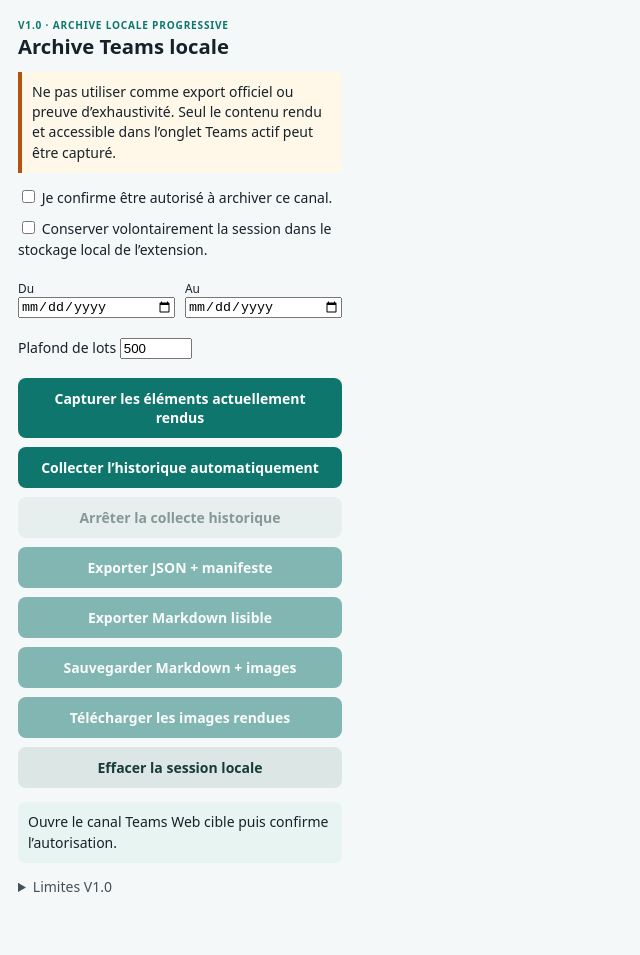
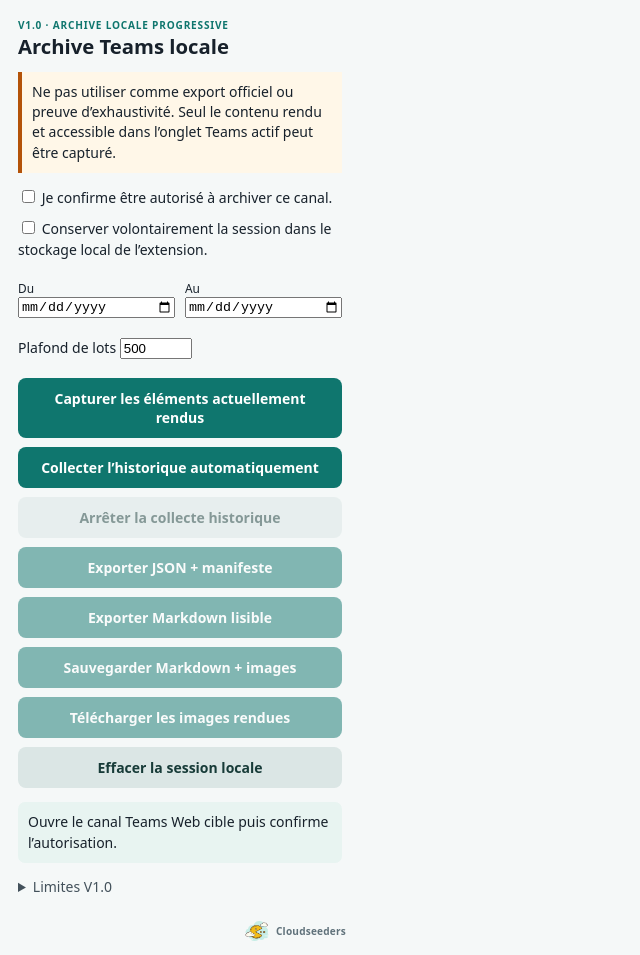
Before and after one commit to elricvo/web-teams-chrome-plugin, a website with bundled scripts: page src/popup/popup.html in a window 1280 px wide. Shown: the whole page, without its empty margins (0-640 px from the left). Before the commit the page ends 915 px from the top, so only its background shows below. Built offline with nearby package versions, Linux system fonts and the light colour scheme; no server answers.

Commit message:
feat: add Cloudseeders extension branding

```diff
--- a/package.json
+++ b/package.json
@@ -1,6 +1,6 @@
 {
   "name": "teams-channel-archive-extension",
-  "version": "1.0.0",
+  "version": "1.0.1",
   "private": true,
   "type": "module",
   "scripts": {
--- a/src/popup/popup.css
+++ b/src/popup/popup.css
@@ -1 +1 @@
-:root{color-scheme:light;font:14px/1.45 system-ui,sans-serif;color:#17212b}body{width:360px;margin:0;background:#f5f8f8}main{padding:18px}h1{font-size:1.45rem;line-height:1.1;margin:.2rem 0 .7rem}.eyebrow{font-size:.72rem;font-weight:800;letter-spacing:.08em;text-transform:uppercase;color:#0f766e;margin:0}.warning{border-left:4px solid #b45309;background:#fff7e8;padding:10px;margin:14px 0}label{display:block;margin:10px 0}.dates{display:flex;gap:10px}.dates label{flex:1;font-size:.85rem}input[type=date]{width:100%;box-sizing:border-box}button{width:100%;border:0;border-radius:8px;background:#0f766e;color:#fff;font:700 14px system-ui;padding:11px;margin-top:9px;cursor:pointer}button:disabled{opacity:.5;cursor:not-allowed}.secondary{background:#dbe6e5;color:#173b38}button:focus-visible,input:focus-visible{outline:3px solid #eab308;outline-offset:2px}#status{min-height:40px;background:#e8f4f1;padding:10px;border-radius:7px}details{margin-top:14px;color:#43515b}ul{padding-left:18px}
+:root{color-scheme:light;font:14px/1.45 system-ui,sans-serif;color:#17212b}body{width:360px;margin:0;background:#f5f8f8}main{position:relative;padding:18px 18px 58px}h1{font-size:1.45rem;line-height:1.1;margin:.2rem 0 .7rem}.eyebrow{font-size:.72rem;font-weight:800;letter-spacing:.08em;text-transform:uppercase;color:#0f766e;margin:0}.warning{border-left:4px solid #b45309;background:#fff7e8;padding:10px;margin:14px 0}label{display:block;margin:10px 0}.dates{display:flex;gap:10px}.dates label{flex:1;font-size:.85rem}input[type=date]{width:100%;box-sizing:border-box}button{width:100%;border:0;border-radius:8px;background:#0f766e;color:#fff;font:700 14px system-ui;padding:11px;margin-top:9px;cursor:pointer}button:disabled{opacity:.5;cursor:not-allowed}.secondary{background:#dbe6e5;color:#173b38}button:focus-visible,input:focus-visible{outline:3px solid #eab308;outline-offset:2px}#status{min-height:40px;background:#e8f4f1;padding:10px;border-radius:7px}details{margin-top:14px;color:#43515b}ul{padding-left:18px}.brand{position:absolute;right:14px;bottom:10px;display:flex;align-items:center;gap:5px;color:#60727b;font-size:.72rem;font-weight:700;letter-spacing:.02em}.brand img{width:28px;height:28px;object-fit:contain}
--- a/src/popup/popup.html
+++ b/src/popup/popup.html
@@ -22,6 +22,7 @@
     <button id="erase" class="secondary" type="button">Effacer la session locale</button>
     <p id="status" role="status">Ouvre le canal Teams Web cible puis confirme l’autorisation.</p>
     <details><summary>Limites V1.0</summary><ul><li>Une date « Du » est obligatoire pour la collecte automatique ; Teams doit rester ouvert et le poste éveillé.</li><li>Le scroll s’arrête à la borne observée, au haut stable, au plafond, sur arrêt utilisateur ou dès que la conversation devient ambiguë.</li><li>Les fils fermés, messages non rendus, vidéos et pièces jointes génériques ne sont pas récupérés.</li><li>Les images ne sont téléchargées qu’après un clic explicite, depuis les URL HTTP(S) déjà rendues ; un lien expiré ou protégé peut échouer.</li><li>Le manifeste conserve les compteurs, bornes observées et motifs d’arrêt ; la couverture reste partielle.</li></ul></details>
+    <footer class="brand" aria-label="Cloudseeders"><img src="../../assets/icons/cloudseeders-logo.png" alt=""><span>Cloudseeders</span></footer>
   </main>
   <script type="module" src="popup.js"></script>
 </body>
```
Also changed, not shown: README.md, assets/icons/cloudseeders-logo.png (added), assets/icons/icon-128.png (added), assets/icons/icon-16.png (added), assets/icons/icon-32.png (added), assets/icons/icon-48.png (added), manifest.json.
